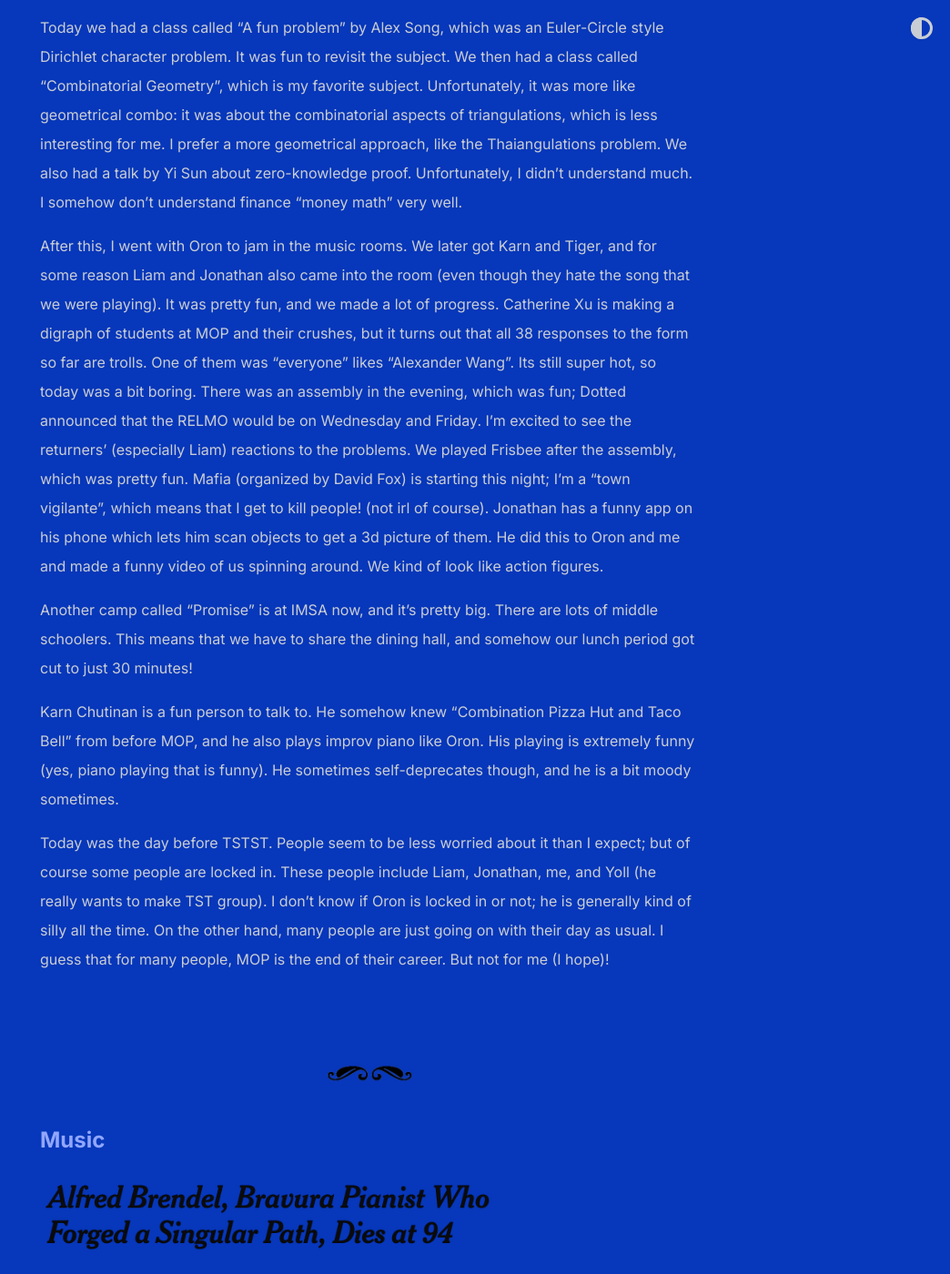
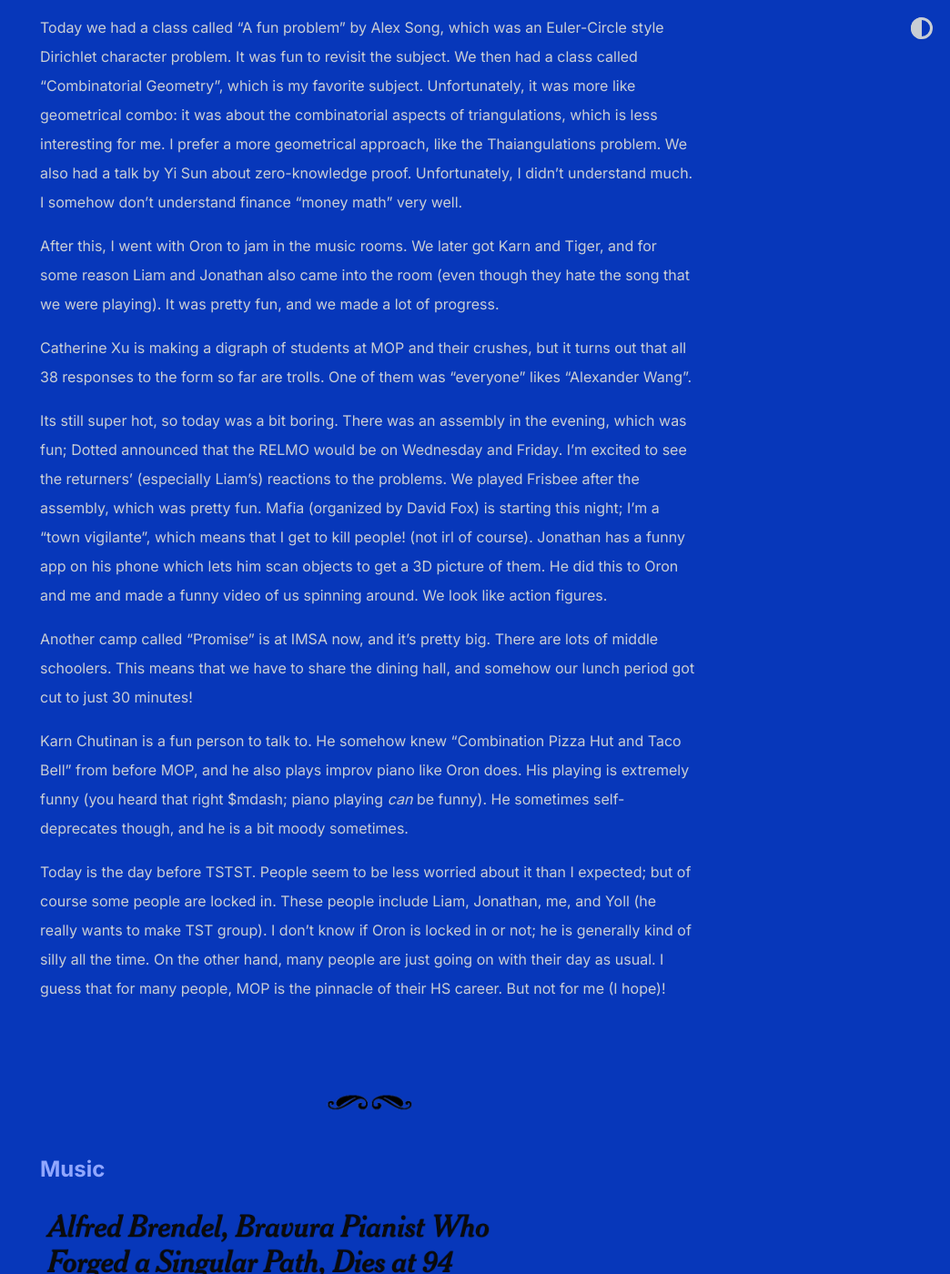
Before and after one commit to shihankanungo/shihankanungo.github.io, a Jekyll site: the page built from mop.md, in a window 1280 px wide and 1400 px high, scrolled down 17748 px. Shown: the whole window at 91% size, without its empty margins (236-1280 px from the left). Built offline with Jekyll 4.4.1, drawn with Linux system fonts in a browser that asks for light colours.

Commit message:
Update mop.md

```diff
--- a/mop.md
+++ b/mop.md
@@ -225,13 +225,17 @@ I think that up untill just a few days ago, I was not fully tuned into the MOP e
 
 Today we had a class called “A fun problem” by Alex Song, which was an Euler-Circle style Dirichlet character problem. It was fun to revisit the subject. We then had a class called “Combinatorial Geometry”, which is my favorite subject. Unfortunately, it was more like geometrical combo: it was about the combinatorial aspects of triangulations, which is less interesting for me. I prefer a more geometrical approach, like the Thaiangulations problem. We also had a talk by Yi Sun about zero-knowledge proof. Unfortunately, I didn’t understand much. I somehow don’t understand finance “money math” very well.
 
-After this, I went with Oron to jam in the music rooms. We later got Karn and Tiger, and for some reason Liam and Jonathan also came into the room (even though they hate the song that we were playing). It was pretty fun, and we made a lot of progress. Catherine Xu is making a digraph of students at MOP and their crushes, but it turns out that all 38 responses to the form so far are trolls. One of them was “everyone” likes “Alexander Wang”.  Its still super hot, so today was a bit boring. There was an assembly in the evening, which was fun; Dotted announced that the RELMO would be on Wednesday and Friday. I’m excited to see the returners’ (especially Liam) reactions to the problems. We played Frisbee after the assembly, which was pretty fun. Mafia (organized by David Fox) is starting this night; I’m a “town vigilante”, which means that I get to kill people! (not irl of course). Jonathan has a funny app on his phone which lets him scan objects to get a 3d picture of them. He did this to Oron and me and made a funny video of us spinning around. We kind of look like action figures.
+After this, I went with Oron to jam in the music rooms. We later got Karn and Tiger, and for some reason Liam and Jonathan also came into the room (even though they hate the song that we were playing). It was pretty fun, and we made a lot of progress.
+
+Catherine Xu is making a digraph of students at MOP and their crushes, but it turns out that all 38 responses to the form so far are trolls. One of them was “everyone” likes “Alexander Wang”.
+
+Its still super hot, so today was a bit boring. There was an assembly in the evening, which was fun; Dotted announced that the RELMO would be on Wednesday and Friday. I’m excited to see the returners’ (especially Liam's) reactions to the problems. We played Frisbee after the assembly, which was pretty fun. Mafia (organized by David Fox) is starting this night; I’m a “town vigilante”, which means that I get to kill people! (not irl of course). Jonathan has a funny app on his phone which lets him scan objects to get a 3D picture of them. He did this to Oron and me and made a funny video of us spinning around. We look like action figures.
 
 Another camp called “Promise” is at IMSA now, and it’s pretty big. There are lots of middle schoolers. This means that we have to share the dining hall, and somehow our lunch period got cut to just 30 minutes!
 
-Karn Chutinan is a fun person to talk to. He somehow knew “Combination Pizza Hut and Taco Bell” from before MOP, and he also plays improv piano like Oron. His playing is extremely funny (yes, piano playing that is funny). He sometimes self-deprecates though, and he is a bit moody sometimes.
+Karn Chutinan is a fun person to talk to. He somehow knew “Combination Pizza Hut and Taco Bell” from before MOP, and he also plays improv piano like Oron does. His playing is extremely funny (you heard that right $mdash; piano playing _can_ be funny). He sometimes self-deprecates though, and he is a bit moody sometimes.
 
-Today was the day before TSTST. People seem to be less worried about it than I expect; but of course some people are locked in. These people include Liam, Jonathan, me, and Yoll (he really wants to make TST group). I don’t know if Oron is locked in or not; he is generally kind of silly all the time. On the other hand, many people are just going on with their day as usual. I guess that for many people, MOP is the end of their career. But not for me (I hope)!
+Today is the day before TSTST. People seem to be less worried about it than I expected; but of course some people are locked in. These people include Liam, Jonathan, me, and Yoll (he really wants to make TST group). I don’t know if Oron is locked in or not; he is generally kind of silly all the time. On the other hand, many people are just going on with their day as usual. I guess that for many people, MOP is the pinnacle of their HS career. But not for me (I hope)!
 
 <br><br>
 
```
